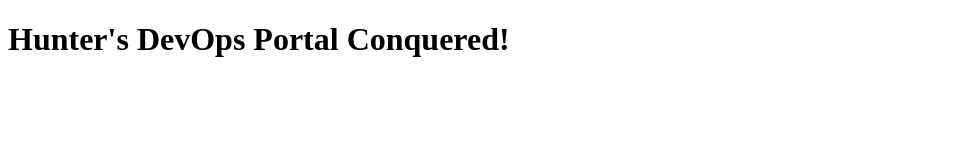
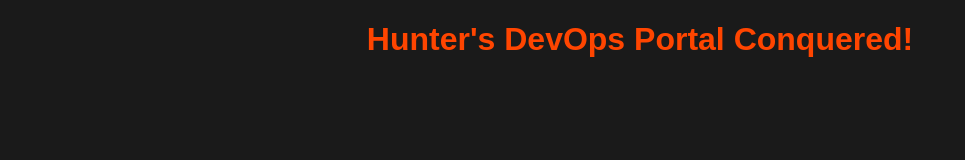
Before and after one commit to st-880/devop-dungeon, a plain HTML site: page website/index.html in a window 1280 px wide. Shown: the whole page, without its empty margins (0-965 px from the left). Drawn offline with Linux system fonts and the light colour scheme.

Commit message:
Added CSS to Hunter's website

```diff
--- a/website/index.html
+++ b/website/index.html
@@ -1 +1,12 @@
-<!DOCTYPE html><html><body><h1>Hunter's DevOps Portal Conquered!</h1></body></html>
+<!DOCTYPE html>
+<html>
+<head>
+    <style>
+        body { background-color: #1a1a1a; color: #ffffff; font-family: Arial, sans-serif; text-align: center; }
+        h1 { color: #ff4500; }
+    </style>
+</head>
+<body>
+    <h1>Hunter's DevOps Portal Conquered!</h1>
+</body>
+</html>
```
Also changed, not shown: website_output.txt, 2 other files.
